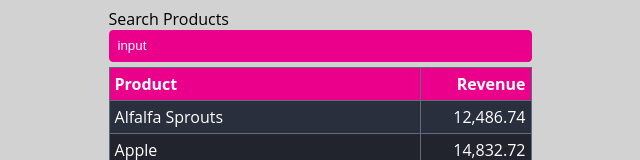
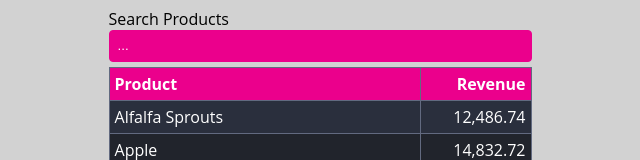
Before and after one commit to Ulisses85/react-rev-agg, a React (Create React App) app: page / in a window 1280 px wide. Shown: the top 160 px of the page, without its empty margins (320-960 px from the left). Built offline with nearby package versions, Linux system fonts and the light colour scheme.

Commit message:
fix: input text

```diff
--- a/src/App.js
+++ b/src/App.js
@@ -87,7 +87,7 @@
     return (
       <div class="product-list">
         <label>Search Products</label>
-        <input type="text" onChange={this.filterHandler} placeholder="input" />
+        <input type="text" onChange={this.filterHandler} placeholder="..." />
         <table>
           <thead>
             <tr>
```
